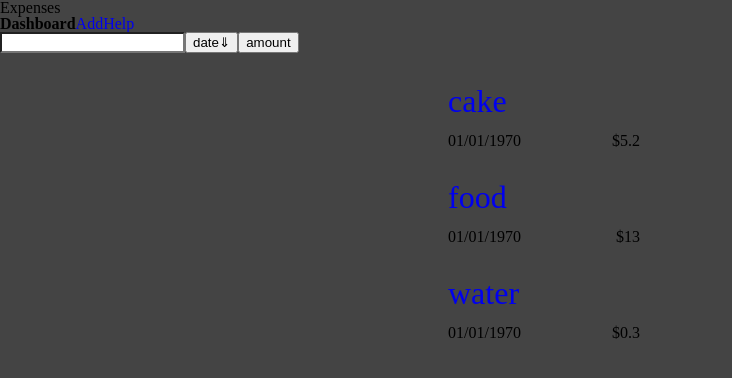
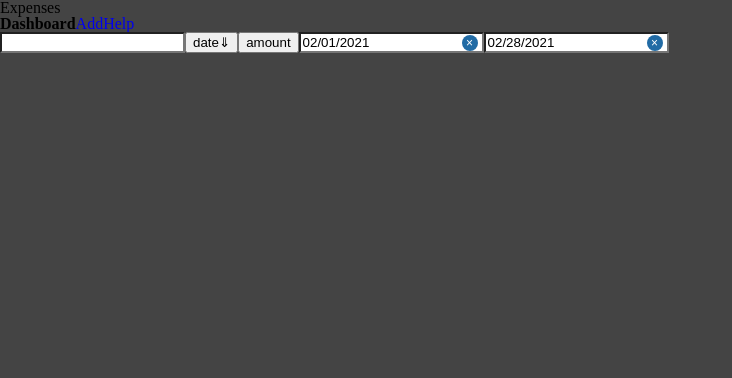
Before and after one commit to jcsmith3/expenses, a React app: page / in a window 1280 px wide. Shown: the top 378 px of the page, without its empty margins (0-732 px from the left). Built offline with nearby package versions, Linux system fonts and the light colour scheme.

Commit message:
Added date filter and changed date picker

```diff
--- a/package.json
+++ b/package.json
@@ -13,15 +13,14 @@
     "dependencies": {
         "dayjs": "^1.10.4",
         "react": "^17.0.1",
-        "react-date-picker": "^8.0.7",
+        "react-datepicker": "^3.6.0",
         "react-dom": "^17.0.1",
         "react-modal": "^3.12.1",
         "react-redux": "^7.2.2",
         "react-router": "^5.2.0",
         "react-router-dom": "^5.2.0",
         "redux": "^4.0.5",
-        "uuid": "^8.3.2",
-        "validator": "^13.5.2"
+        "uuid": "^8.3.2"
     },
     "devDependencies": {
         "@babel/cli": "^7.12.10",
--- a/src/components/ExpenseForm.jsx
+++ b/src/components/ExpenseForm.jsx
@@ -1,5 +1,6 @@
 import React from 'react'
-import DatePicker from 'react-date-picker'
+import DatePicker from 'react-datepicker'
+import "react-datepicker/dist/react-datepicker.css"
 
 export default class ExpenseForm extends React.Component {
   constructor( props ) {
@@ -34,8 +35,7 @@ export default class ExpenseForm extends React.Component {
       <form>
         { this.state.error && <p>{`Please enter ${ this.state.error }`}</p>}
         <DatePicker
-          value={ this.state.createdAt }
-          clearIcon={null}
+          selected={ this.state.createdAt }
           onChange={ value => value && this.setState( state => ({ ...state, createdAt: value }))}
         />
         <input
--- a/src/components/ExpenseListFilters.jsx
+++ b/src/components/ExpenseListFilters.jsx
@@ -1,7 +1,9 @@
 import React from 'react'
 import { connect } from 'react-redux'
-import { setTextFilter, sortBy } from '../redux/filters/actions'
+import DatePicker from 'react-datepicker'
+import { setDateRange, setTextFilter } from '../redux/filters/actions'
 import SortButton from './SortButton'
+import "react-datepicker/dist/react-datepicker.css"
 
 const ExpenseListFilters = props => {
   return (
@@ -11,8 +13,26 @@ const ExpenseListFilters = props => {
         onChange={ e =>
           props.dispatch(setTextFilter( e.target.value ))}
         />
-        <SortButton buttonName="Date" sortBy={ props.filters.sortBy } />
-        <SortButton buttonName="Amount" sortBy={ props.filters.sortBy } />
+        <SortButton
+          buttonName="Date"
+          sortBy={ props.filters.sortBy } />
+        <SortButton
+          buttonName="Amount"
+          sortBy={ props.filters.sortBy } />
+
+        <>
+          <DatePicker
+            onChange={ value => props.dispatch(setDateRange({ startDate: value }))}
+            selected={ props.filters.dateRange.startDate }
+            isClearable
+          />
+          <DatePicker
+            onChange={ value => props.dispatch(setDateRange({ endDate: value }))}
+            selected={ props.filters.dateRange.endDate }
+            isClearable
+          />
+        </>
+
     </div>
   )
 }
--- a/src/redux/filters/actions.js
+++ b/src/redux/filters/actions.js
@@ -8,7 +8,7 @@ export const sortBy = ({ type, desc = true }) => ({
   value: { type, desc }
 })
 
-export const setDateRange = ({ startDate = undefined, endDate = undefined }) => ({
+export const setDateRange = value => ({
   type: 'SET_DATE_RANGE',
-  value: { startDate, endDate }
+  value
 })
--- a/src/redux/filters/reducer.js
+++ b/src/redux/filters/reducer.js
@@ -1,7 +1,12 @@
+import dayjs from 'dayjs'
+
 const filterState = {
   text: '',
   sortBy: { type: 'date', desc: true },
-  dateRange: { startDate: undefined, endDate: undefined }
+  dateRange: {
+    startDate: dayjs().startOf('month')['$d'],
+    endDate: dayjs().endOf('month')['$d']
+  }
 }
 
 export default (state = filterState, action) => {
@@ -11,7 +16,7 @@ export default (state = filterState, action) => {
     case 'SORT_BY':
       return { ...state, sortBy: action.value }
     case 'SET_DATE_RANGE':
-      return { ...state, dateRange: action.value }
+      return { ...state, dateRange: { ...state.dateRange, ...action.value } }
 
     default:
       return state
--- a/src/redux/selectors/filteredExpenses.js
+++ b/src/redux/selectors/filteredExpenses.js
@@ -1,13 +1,10 @@
+import dayjs from 'dayjs'
 
 export default (expenses, { text, sortBy, dateRange }) => {
   return expenses
     .filter(expense => {
-      const startDateMatch =
-        typeof dateRange.startDate !== 'number' ||
-        expense.createdAt >= dateRange.startDate
-      const endDateMatch =
-        typeof dateRange.endDate !== 'number' ||
-        expense.createdAt <= dateRange.endDate
+      const startDateMatch = dateRange.startDate ? dayjs( expense.createdAt ).isAfter( dateRange.startDate ) : true
+      const endDateMatch = dateRange.endDate ? dayjs( expense.createdAt ).isBefore( dateRange.endDate ) : true
       const textMatch = expense.description
         .toLowerCase()
         .includes(text.toLowerCase())
```
Also changed, not shown: 1 other file (tests, documents, lock files or other folders).
